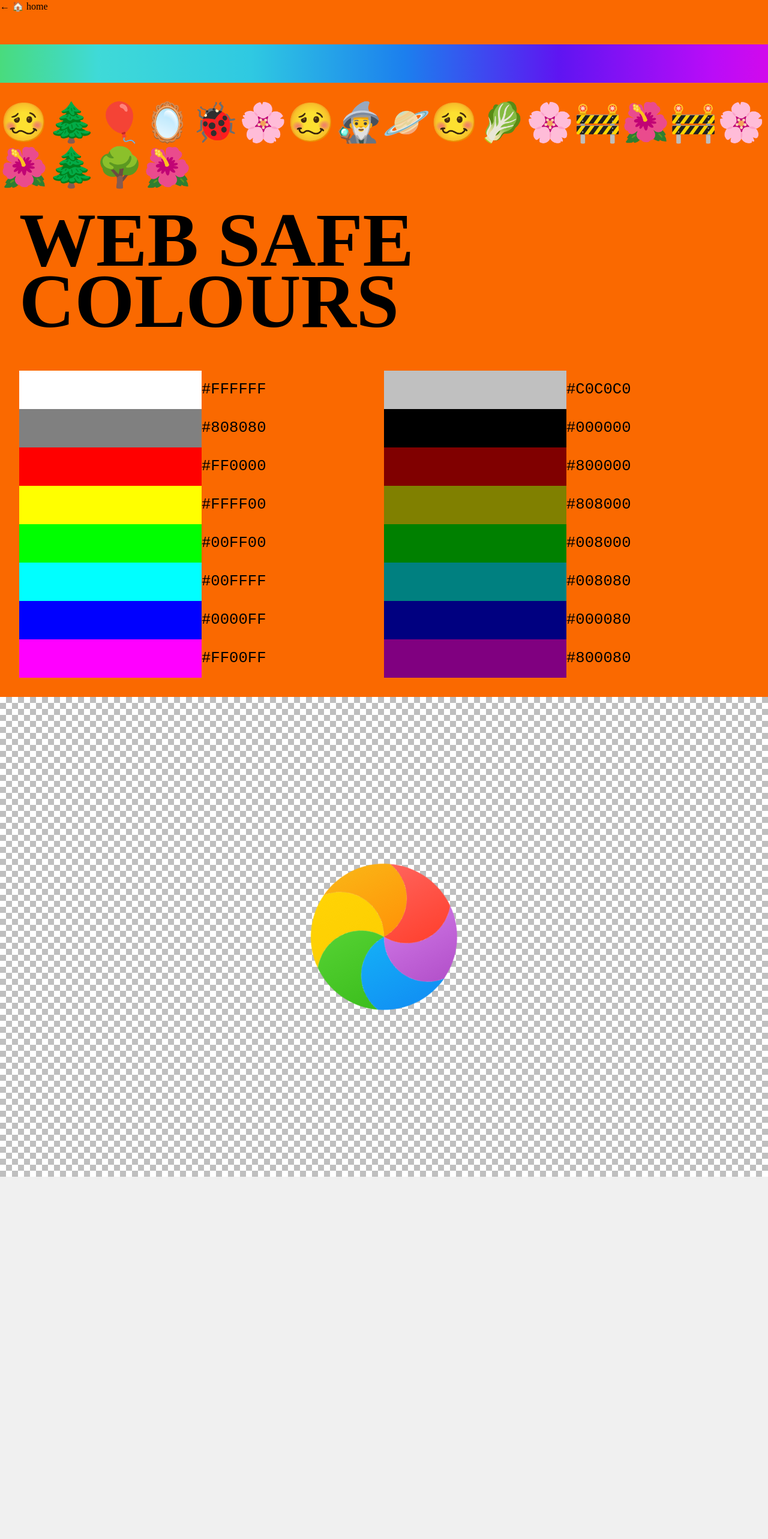
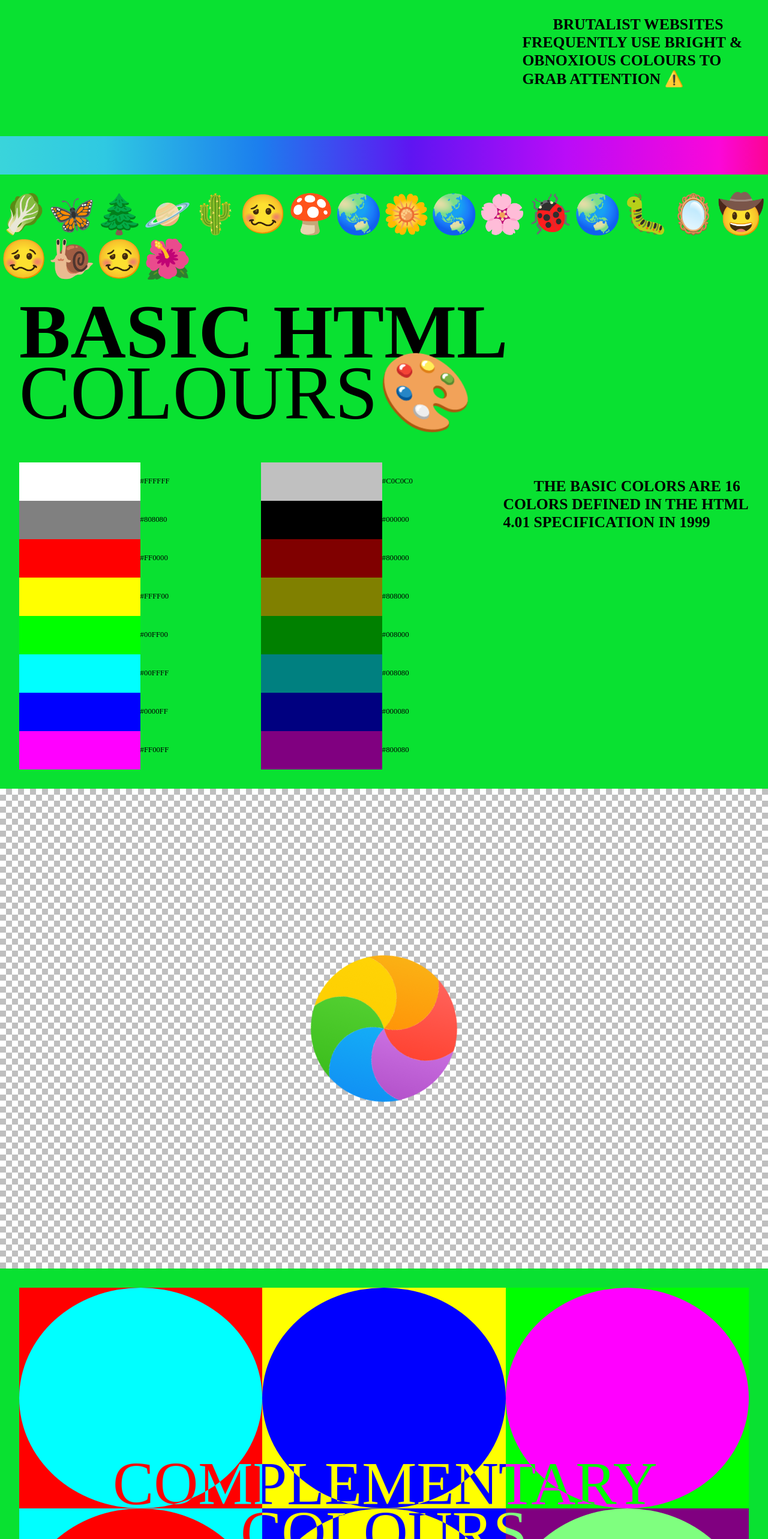
Before and after one commit to alachie/brutalist.website, a Next.js app: page /colours in a window 1280 px wide. Shown: the part 234-2800 px from the top of the page at 60% size. Before the commit the page ends 2196 px from the top, so only its background shows below. Built offline with nearby package versions, Linux system fonts and the light colour scheme.

Commit message:
more work to colour page

```diff
--- a/pages/colours.js
+++ b/pages/colours.js
@@ -61,13 +61,16 @@ export default function Colours() {
         </Head>
 
         <h1 className="page-title" style={{fontSize: '19.8vw'}}>Colours</h1>
-        <Link href="/">&larr; 🏠 home</Link>
+        <Link href="/"><a className="back-link">&larr; 🏠 Home</a></Link>
 
         <div>
+            <p className="info-block">Brutalist websites frequently use bright &amp; obnoxious colours to grab attention ⚠️</p>
             <Marquee>
               <div className="rainbow-stripe"></div>
               <div className="rainbow-stripe"></div>
             </Marquee>
+
+
 
             <EmojiRandom/>
 
@@ -78,7 +81,9 @@ export default function Colours() {
             </section> */}
 
             <section className="subpage_section section_websafe">
-              <h1>WEB SAFE COLOURS</h1>
+              <h1>BASIC HTML <span style={{fontFamily: "times new roman", fontWeight: 500}}>COLOURS</span>🎨</h1>
+
+              <p className="info-block">The basic colors are 16 colors defined in the HTML 4.01 specification in 1999</p>
 
               <div className="websafe_table">
               {websafeColours.map(colour => (
@@ -93,6 +98,7 @@ export default function Colours() {
             </section>
 
             <section className="subpage_section section_pinwheel checker-bg">
+
                 <svg width="21" height="21" viewBox="0 0 21 21" fill="none" xmlns="http://www.w3.org/2000/svg">
                   <path d="M6.04554 1.54443C6.819 1.64041 7.58642 1.88962 8.30385 2.30383C11.1736 3.96068 12.1569 7.63022 10.5 10.5C8.84315 7.63022 5.17361 6.64697 2.30385 8.30383C1.58746 8.71744 0.988625 9.25648 0.519081 9.87719C0.743771 6.22054 2.93355 3.09532 6.04554 1.54443Z" fill="url(#paint0_linear)"/>
                   <path d="M0.519078 9.87723C0.988622 9.25652 1.58745 8.71748 2.30385 8.30387C5.1736 6.64702 8.84315 7.63027 10.5 10.5C7.18629 10.5 4.5 13.1863 4.5 16.5C4.5 17.3277 4.6676 18.1163 4.97071 18.8336C2.27601 17.0421 0.5 13.9785 0.5 10.5C0.5 10.2909 0.506421 10.0832 0.519078 9.87723Z" fill="url(#paint1_linear)"/>
@@ -130,6 +136,30 @@ export default function Colours() {
 
             </section>
 
+            <section className="subpage_section section_complementary">
+
+              <h2>complementary colours</h2>
+              <div style={{backgroundColor: 'red'}}>
+                <div className="inner"></div>
+              </div>
+              <div style={{backgroundColor: 'yellow'}}>
+                <div className="inner"></div>
+              </div>
+              <div style={{backgroundColor: 'lime'}}>
+                <div className="inner"></div>
+              </div>
+              <div style={{backgroundColor: 'aqua'}}>
+                <div className="inner"></div>
+              </div>
+              <div style={{backgroundColor: 'blue'}}>
+                <div className="inner"></div>
+              </div>
+              <div style={{backgroundColor: 'purple'}}>
+                <div className="inner"></div>
+              </div>
+
+            </section>
+
 
 
         </div>
--- a/pages/layout.js
+++ b/pages/layout.js
@@ -72,7 +72,7 @@ export default function Home() {
             <title>Layout - 🌐 Brutalist.Website</title>
         </Head>
         <h1 className="page-title">Layout</h1>
-        <Link href="/">&larr; 🏠 home</Link>
+        <Link href="/"><a className="back-link">&larr; 🏠 Home</a></Link>
 
         <div>
             <section className="subpage_section section_layout_grid">
--- a/pages/typography.js
+++ b/pages/typography.js
@@ -95,7 +95,7 @@ export default function Type() {
 
         </Head>
         <h1 className="page-title" style={{fontSize: '14.3vw'}}>Typography</h1>
-        <Link href="/">&larr; 🏠 home</Link>
+        <Link href="/"><a className="back-link">&larr; 🏠 Home</a></Link>
 
         <div>
             <section className="subpage_section section_type_stretched">
--- a/styles/colours.css
+++ b/styles/colours.css
@@ -1,96 +1,133 @@
-@keyframes rainbowbg {
+/* @keyframes rainbowbg {
     0% {
-        color: #A1489B;
+        background-color: #ff65f5;
+        background-color: #FA6900;
     }
 
     5% {
-        color: #E8C8E9;
+        background-color: #EF404A;
     }
 
     10% {
-        color: #FCB5C5;
+        background-color: #797979;
     }
 
     15% {
-        color: #F43BB8;
+        background-color: #F43BB8;
     }
 
     20% {
-        color: #EF404A;
+        background-color: #EF404A;
     }
 
     25% {
-        color: #FA6900;
+        background-color: #FA6900;
     }
 
     30% {
-        color: #F7941E;
+        background-color: #F7941E;
     }
 
     35% {
-        color: #FFCB05;
+        background-color: #FFCB05;
     }
 
     40% {
-        color: #FFFEAE;
+        background-color: #FFFEAE;
     }
 
     45% {
-        color: #C8D383;
+        background-color: #C8D383;
     }
 
     50% {
-        color: #A6C885;
+        background-color: #A6C885;
     }
 
     55% {
-        color: #01AC88;
+        background-color: #01AC88;
     }
 
     60% {
-        color: #007F79;
+        background-color: #007F79;
     }
 
     65% {
-        color: #00A4A8;
+        background-color: #00A4A8;
     }
 
     70% {
-        color: #0066B3;
+        background-color: #0066B3;
     }
 
     75% {
-        color: #008ED1;
+        background-color: #008ED1;
     }
 
     80% {
-        color: #609CCF;
+        background-color: #609CCF;
     }
 
     85% {
-        color: #A1D4E5;
+        background-color: #A1D4E5;
     }
 
     90% {
-        color: #B0B8C1;
+        background-color: #B0B8C1;
     }
 
     95% {
-        color: #B09DC1;
+        background-color: #B09DC1;
     }
 
     100% {
-        color: #A1489B;
+        background-color: #A1489B;
+    }
+} */
+
+@keyframes rainbowbg {
+    0% {
+        background-color: #fa0000;
+    }
+    15% {
+        background-color: #fadd00;
+    }
+    25% {
+        background-color: #19b800;
+    }
+    40% {
+        background-color: #00fa4f;
+    }
+    50% {
+        background-color: #00faf6;
+    }
+    65% {
+        background-color: #005cfa;
+    }
+    80% {
+        background-color: #7d00fa;
+    }
+    95% {
+        background-color: #fa00d4;
+    }
+    100% {
+        background-color: #fa0000;
     }
 }
 
 .colours-page {
-    background-color: #FA6900;
+    /* background-background-color: #FA6900; */
+    animation: rainbowbg 20s infinite;
 }
 
 /* .colours-page h1 {
     animation: rainbowbg 200s
 } */
+
+.colours-page .page-title {
+    color: white;
+    mix-blend-mode: difference;
+}
 
 .section_colours {
     display: grid;
@@ -154,8 +191,7 @@
     display: flex;
     height: 4rem;
     align-items: center;
-    font-size: 2vw;
-    font-family: monospace;
+    font-size: 1vw;
 }
 
 .websafe_colour_block {
@@ -183,3 +219,46 @@
     height: auto;
     animation: rotate 2s linear infinite;
 }
+
+.section_complementary {
+    display: flex;
+    flex-wrap: wrap;
+    overflow: hidden;
+    position: relative;
+}
+
+.section_complementary > div {
+    /* flex: 1; */
+    width: 33.33%;
+    height: 50%;
+
+}
+
+.section_complementary .inner {
+    background-color: white;
+    width: 100%;
+    height: 100%;
+    border-radius: 50%;
+    mix-blend-mode: difference;
+    transition: border-radius 1s cubic-bezier(.61, .43, .12, .96),
+    transform 1s cubic-bezier(.61, .43, .12, .96);
+    transform: scale(1);
+}
+.section_complementary .inner:hover {
+    border-radius: 0;
+    transform: scale(0.5);
+}
+
+.section_complementary h2 {
+    position: absolute;
+    z-index: 2;
+    top: 50%;
+    left: 50%;
+    transform: translate(-50%, -50%);
+    pointer-events: none;
+    font-size: 8vw;
+    color: white;
+    mix-blend-mode: difference;
+    text-align: center;
+    line-height: .8em;
+}
--- a/styles/globals.css
+++ b/styles/globals.css
@@ -154,3 +154,30 @@ footer {
   font-weight: bold;
   line-height: .8em;
 }
+
+
+.back-link {
+  z-index: 19;
+  position: absolute;
+  top: 0;
+  left: 0;
+  transform-origin: 0 0;
+  transform: scale(1);
+  transition: transform 0.6s cubic-bezier(.61, .43, .12, .96);
+  /* text-transform: uppercase;
+  font-weight: bold; */
+}
+.back-link:hover {
+  transform: scale(5);
+  background-color: black;
+  color: white;
+}
+
+.info-block {
+  font-weight: bold;
+  text-transform: uppercase;
+  font-size: 2vw;
+  max-width: 32vw;
+  text-indent: 4vw;
+  float: right;
+}
```
